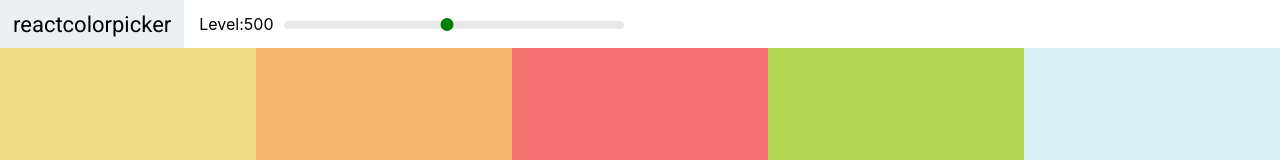
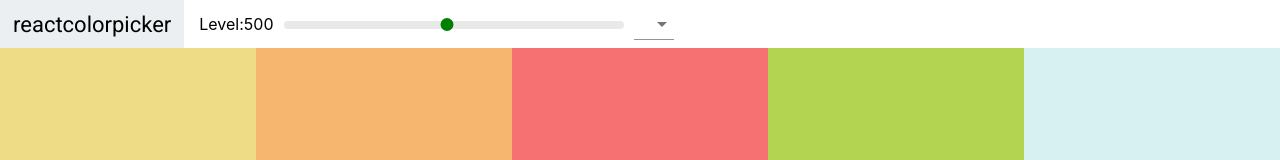
Before and after one commit to jswebdev-github/react-colors-app, a React (Create React App) app: page / in a window 1280 px wide. Shown: the top 160 px of the page. Built offline with nearby package versions, Linux system fonts and the light colour scheme.

Commit message:
Format Selector dropdown added
Format selection dropdown added using
material ui library

```diff
--- a/package.json
+++ b/package.json
@@ -3,6 +3,7 @@
   "version": "0.1.0",
   "private": true,
   "dependencies": {
+    "@material-ui/core": "^4.3.2",
     "chroma-js": "^2.0.4",
     "rc-slider": "^8.6.13",
     "react": "^16.9.0",
--- a/public/index.html
+++ b/public/index.html
@@ -7,7 +7,7 @@
     <meta name="theme-color" content="#000000" />
     <meta
       name="description"
-      content="Web site created using create-react-app"
+      content="color palette app created using reactjs"
     />
     <link href="https://fonts.googleapis.com/css?family=Roboto:100,400,500&display=swap" rel="stylesheet">
     <link rel="apple-touch-icon" href="logo192.png" />
@@ -25,7 +25,7 @@
       work correctly both with client-side routing and a non-root public URL.
       Learn how to configure a non-root public URL by running `npm run build`.
     -->
-    <title>React App</title>
+    <title>React Colors App</title>
   </head>
   <body>
     <noscript>You need to enable JavaScript to run this app.</noscript>
--- a/src/Navbar.js
+++ b/src/Navbar.js
@@ -1,13 +1,26 @@
 import React, {Component} from 'react';
+import Select from '@material-ui/core/Select';
+import MenuItem from '@material-ui/core/Select';
+import Slider from 'rc-slider';
 import 'rc-slider/assets/index.css';
 import './Navbar.css';
-import Slider from 'rc-slider';
 
 
 class NavBar extends Component{
+    constructor(props){
+        super(props)
+        this.state={format:"hex"}
+        this.handleChange = this.handleChange.bind(this);
+    }
+
+    handleChange(e){
+        this.setState({format:e.target.value});
+        this.props.handleChange(e.target.value);
+    }
 
 render(){
     const {level, changeLevel} = this.props;
+    const format = this.state;
     return (
         <header className="navbar">
             <div className="logo">
@@ -23,7 +36,15 @@
                     onAfterChange={changeLevel}/>
             </div>
             </div>
-
+            <div className="select-container">
+                <Select value={format}
+                        onChange={this.handleChange}
+                        >
+                <MenuItem value='hex'>HEX - #ffffff</MenuItem>
+                <MenuItem value='rgb'>RGB - rgb(255,255,255)</MenuItem>
+                <MenuItem value='rgba'>RGBA - rgba(255,255,255,1.0)</MenuItem>
+                </Select>
+            </div>
         </header>
     );
 }
--- a/src/Palette.js
+++ b/src/Palette.js
@@ -8,25 +8,29 @@
 class Palette extends Component{
     constructor(props){
         super(props);
-        this.state = {level:500}
+        this.state = {level:500, format:'hex'}
         this.changeLevel = this.changeLevel.bind(this);
+        this.changeFormat = this.changeFormat.bind(this);
     }
 
     changeLevel(level){
         this.setState({level});
     }
 
+    changeFormat(val){
+        this.setState({format:val});
+    }
     render(){
         const { colors } = this.props.palette;
-        const { level } = this.state;
+        const { level,format } = this.state;
         const colorBoxes = colors[level].map(color => {
-            return <ColorBox background={color.hex} name={color.name}/>
+            return <ColorBox background={color[format]} name={color.name}/>
         });
 
 
         return(
         <div className="Palette">
-            <Navbar level={level} changeLevel={this.changeLevel}/>
+            <Navbar level={level} changeLevel={this.changeLevel} handleChange={this.changeFormat}/>
             {/* Navbar goes here */}
             <div className="Palette-colors">
                 {/* Bunch of color boxes */}
```
Also changed, not shown: 2 other files (tests, documents, lock files or other folders).
